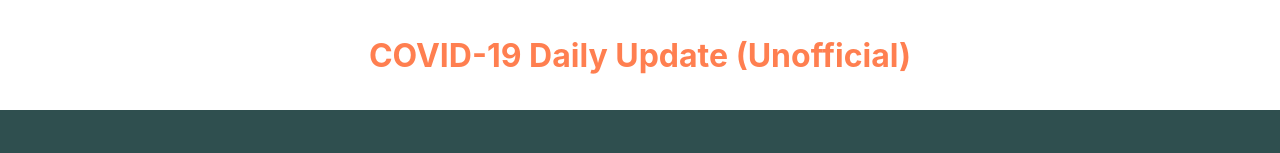
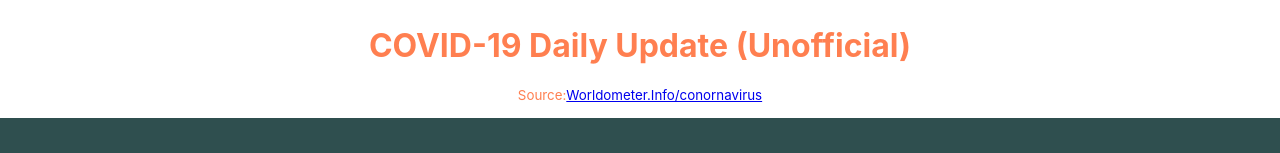
Before and after one commit to markjosephcapalad/covid19ReactJsApp, a React (Create React App) app: page / in a window 1280 px wide. Shown: the top 153 px of the page. Built offline with nearby package versions, Linux system fonts and the light colour scheme; no server answers.

Commit message:
Improvement: Header
Added source of data in the header.

```diff
--- a/src/components/Header.js
+++ b/src/components/Header.js
@@ -4,6 +4,12 @@ function Header(props) {
   return (
     <div className="header">
       <h1>COVID-19 Daily Update (Unofficial)</h1>
+      <span className="headerLink">
+        Source:
+        <a href="https://www.worldometers.info/coronavirus/" target="_blank">
+          Worldometer.Info/conornavirus
+        </a>
+      </span>
     </div>
   );
 }
--- a/src/components/css/common.css
+++ b/src/components/css/common.css
@@ -42,10 +42,17 @@
 .header {
   display: flex;
   justify-content: center;
+  flex-direction: column;
   align-items: center;
-  height: 100px;
+  height: auto;
   background-color: white;
   color: coral;
   margin-top: 0px;
   padding: 5px;
+  text-align: center;
 }
+
+.headerLink {
+  font-size: smaller;
+  margin-bottom: 10px;
+}
```
